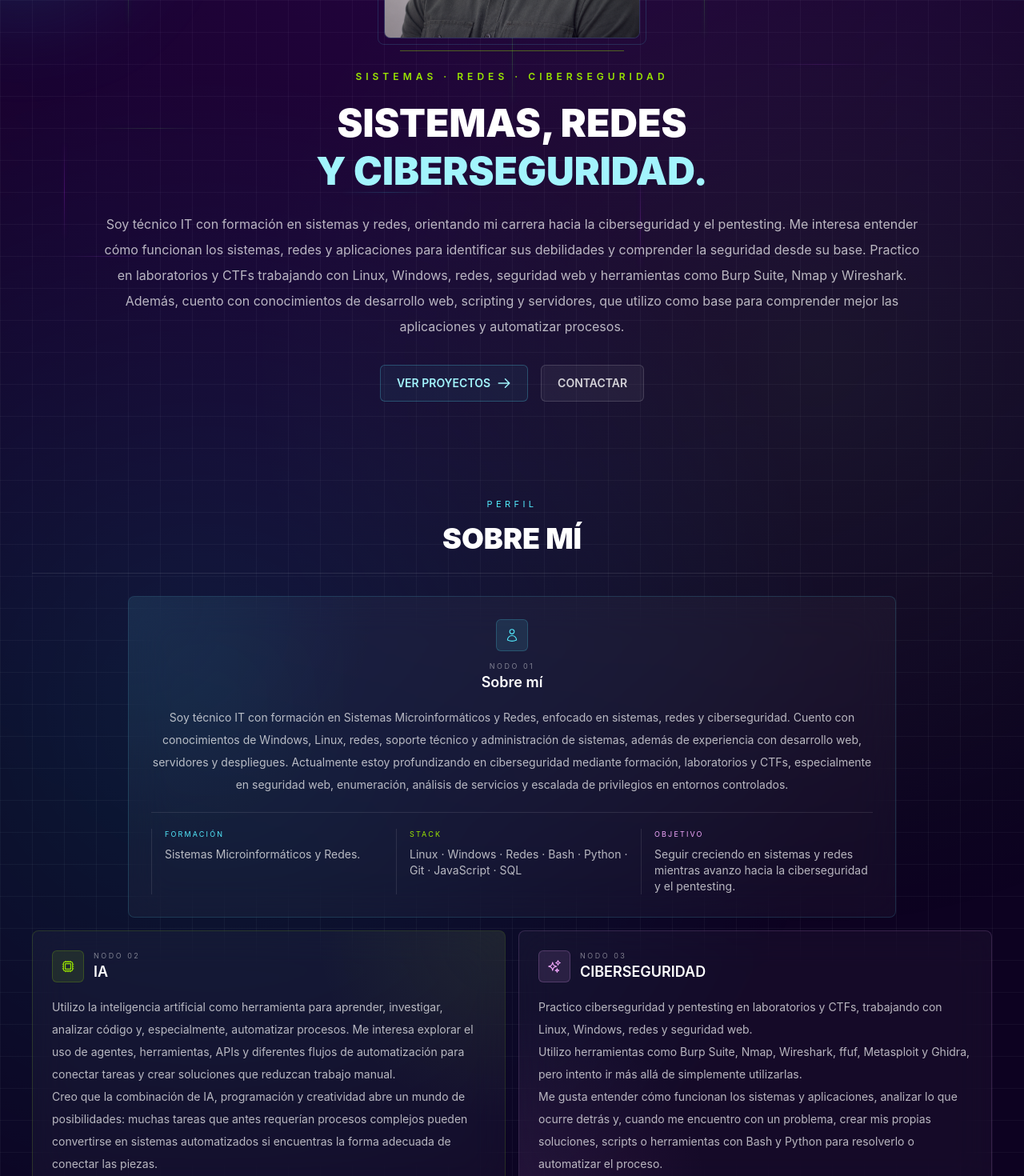
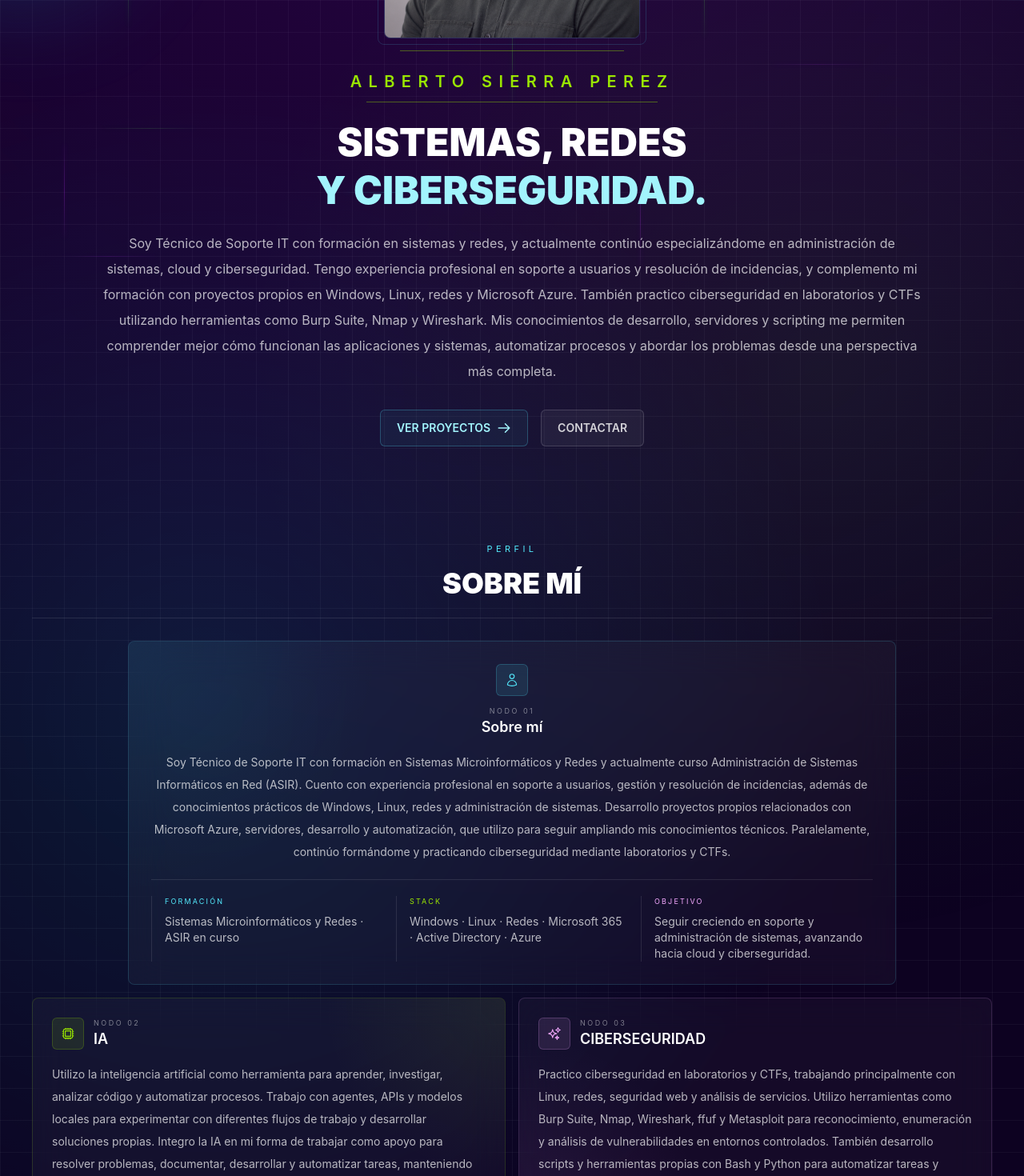
Before and after one commit to AlbertoSierraDev/Portafolios, a React (Vite) app in the folder client/: page / in a window 1280 px wide. Shown: the part 400-1870 px from the top of the page at 80% size. Built offline with nearby package versions, Linux system fonts and the light colour scheme; no server answers.

Commit message:
text_update

```diff
--- a/client/src/components/Home/AboutPanels.tsx
+++ b/client/src/components/Home/AboutPanels.tsx
@@ -33,21 +33,21 @@ export default function AboutPanels() {
                     Nodo 01
                   </p>
 
-                  <h3 className="text-lg font-semibold text-white">
-                    Sobre mí
-                  </h3>
+                  <h3 className="text-lg font-semibold text-white">Sobre mí</h3>
                 </div>
               </div>
 
               <p className="w-full text-center text-sm leading-7 text-white/70">
-                Soy técnico IT con formación en Sistemas Microinformáticos y
-                Redes, enfocado en sistemas, redes y ciberseguridad. Cuento con
-                conocimientos de Windows, Linux, redes, soporte técnico y
-                administración de sistemas, además de experiencia con desarrollo
-                web, servidores y despliegues. Actualmente estoy profundizando
-                en ciberseguridad mediante formación, laboratorios y CTFs,
-                especialmente en seguridad web, enumeración, análisis de
-                servicios y escalada de privilegios en entornos controlados.
+                Soy Técnico de Soporte IT con formación en Sistemas
+                Microinformáticos y Redes y actualmente curso Administración de
+                Sistemas Informáticos en Red (ASIR). Cuento con experiencia
+                profesional en soporte a usuarios, gestión y resolución de
+                incidencias, además de conocimientos prácticos de Windows,
+                Linux, redes y administración de sistemas. Desarrollo proyectos
+                propios relacionados con Microsoft Azure, servidores, desarrollo
+                y automatización, que utilizo para seguir ampliando mis
+                conocimientos técnicos. Paralelamente, continúo formándome y
+                practicando ciberseguridad mediante laboratorios y CTFs.
               </p>
 
               <div className="mt-5 grid gap-4 border-t border-white/10 pt-5 sm:grid-cols-3">
@@ -57,7 +57,7 @@ export default function AboutPanels() {
                   </p>
 
                   <p className="mt-2 text-[11px] leading-5 text-white/70 md:text-sm">
-                    Sistemas Microinformáticos y Redes.
+                    Sistemas Microinformáticos y Redes · ASIR en curso
                   </p>
                 </div>
 
@@ -67,8 +67,8 @@ export default function AboutPanels() {
                   </p>
 
                   <p className="mt-2 text-[11px] leading-5 text-white/70 md:text-sm">
-                    Linux · Windows · Redes · Bash · Python · Git · JavaScript ·
-                    SQL
+                    Windows · Linux · Redes · Microsoft 365 · Active Directory ·
+                    Azure
                   </p>
                 </div>
 
@@ -78,8 +78,8 @@ export default function AboutPanels() {
                   </p>
 
                   <p className="mt-2 text-[11px] leading-5 text-white/70 md:text-sm">
-                    Seguir creciendo en sistemas y redes mientras avanzo hacia
-                    la ciberseguridad y el pentesting.
+                    Seguir creciendo en soporte y administración de sistemas,
+                    avanzando hacia cloud y ciberseguridad.
                   </p>
                 </div>
               </div>
@@ -106,23 +106,19 @@ export default function AboutPanels() {
                     Nodo 02
                   </p>
 
-                  <h3 className="text-lg font-semibold text-white">
-                    IA
-                  </h3>
+                  <h3 className="text-lg font-semibold text-white">IA</h3>
                 </div>
               </div>
 
               <p className="text-sm leading-7 text-white/70">
                 Utilizo la inteligencia artificial como herramienta para
-                aprender, investigar, analizar código y, especialmente,
-                automatizar procesos. Me interesa explorar el uso de agentes,
-                herramientas, APIs y diferentes flujos de automatización para
-                conectar tareas y crear soluciones que reduzcan trabajo manual.{" "}
-                <br />
-                Creo que la combinación de IA, programación y creatividad abre
-                un mundo de posibilidades: muchas tareas que antes requerían
-                procesos complejos pueden convertirse en sistemas automatizados
-                si encuentras la forma adecuada de conectar las piezas.
+                aprender, investigar, analizar código y automatizar procesos.
+                Trabajo con agentes, APIs y modelos locales para experimentar
+                con diferentes flujos de trabajo y desarrollar soluciones
+                propias. Integro la IA en mi forma de trabajar como apoyo para
+                resolver problemas, documentar, desarrollar y automatizar
+                tareas, manteniendo siempre la revisión y el criterio técnico
+                sobre los resultados.
               </p>
             </div>
           </motion.article>
@@ -154,15 +150,14 @@ export default function AboutPanels() {
               </div>
 
               <p className="text-sm leading-7 text-white/70">
-                Practico ciberseguridad y pentesting en laboratorios y CTFs,
-                trabajando con Linux, Windows, redes y seguridad web. <br />
-                Utilizo herramientas como Burp Suite, Nmap, Wireshark, ffuf,
-                Metasploit y Ghidra, pero intento ir más allá de simplemente
-                utilizarlas. <br />
-                Me gusta entender cómo funcionan los sistemas y aplicaciones,
-                analizar lo que ocurre detrás y, cuando me encuentro con un
-                problema, crear mis propias soluciones, scripts o herramientas
-                con Bash y Python para resolverlo o automatizar el proceso.
+                Practico ciberseguridad en laboratorios y CTFs, trabajando
+                principalmente con Linux, redes, seguridad web y análisis de
+                servicios. Utilizo herramientas como Burp Suite, Nmap,
+                Wireshark, ffuf y Metasploit para reconocimiento, enumeración y
+                análisis de vulnerabilidades en entornos controlados. También
+                desarrollo scripts y herramientas propias con Bash y Python para
+                automatizar tareas y comprender mejor el funcionamiento interno
+                de sistemas y aplicaciones.
               </p>
             </div>
           </motion.article>
--- a/client/src/components/Home/HeroSection.tsx
+++ b/client/src/components/Home/HeroSection.tsx
@@ -37,8 +37,9 @@ export default function HeroSection() {
           transition={{ duration: 0.45, delay: 0.1, ease: "easeOut" }}
           className="mx-auto w-full max-w-6xl text-center"
         >
-          <p className="mb-3 text-[9px] font-semibold uppercase tracking-[0.22em] text-lime-400 sm:text-[10px] md:mb-5 md:text-xs md:tracking-[0.42em]">
-            SISTEMAS · REDES · CIBERSEGURIDAD
+          <p className="relative mx-auto mb-3 w-fit max-w-full pb-3 text-[9px] font-semibold uppercase tracking-[0.22em] text-lime-400 sm:text-[10px] md:mb-5 md:text-xl md:tracking-[0.42em]">
+            Alberto Sierra Perez
+            <span aria-hidden="true" className="absolute bottom-0 left-5 right-5 h-px bg-lime-400/40" />
           </p>
 
           <h1 className="mb-4 break-words text-3xl font-black uppercase leading-tight text-white sm:text-4xl md:mb-5 md:text-3xl lg:text-5xl">
@@ -48,15 +49,17 @@ export default function HeroSection() {
 
           <div className="mx-auto mb-6 max-w-5xl text-center md:mb-8">
             <p className="text-sm leading-7 text-white/70 lg:text-base lg:leading-8">
-              Soy técnico IT con formación en sistemas y redes, orientando mi
-              carrera hacia la ciberseguridad y el pentesting. Me interesa
-              entender cómo funcionan los sistemas, redes y aplicaciones para
-              identificar sus debilidades y comprender la seguridad desde su
-              base. Practico en laboratorios y CTFs trabajando con Linux,
-              Windows, redes, seguridad web y herramientas como Burp Suite, Nmap
-              y Wireshark. Además, cuento con conocimientos de desarrollo web,
-              scripting y servidores, que utilizo como base para comprender
-              mejor las aplicaciones y automatizar procesos.
+              Soy Técnico de Soporte IT con formación en sistemas y redes, y
+              actualmente continúo especializándome en administración de
+              sistemas, cloud y ciberseguridad. Tengo experiencia profesional en
+              soporte a usuarios y resolución de incidencias, y complemento mi
+              formación con proyectos propios en Windows, Linux, redes y
+              Microsoft Azure. También practico ciberseguridad en laboratorios y
+              CTFs utilizando herramientas como Burp Suite, Nmap y Wireshark.
+              Mis conocimientos de desarrollo, servidores y scripting me
+              permiten comprender mejor cómo funcionan las aplicaciones y
+              sistemas, automatizar procesos y abordar los problemas desde una
+              perspectiva más completa.
             </p>
           </div>
 
--- a/client/src/components/Home/SkillsSection.tsx
+++ b/client/src/components/Home/SkillsSection.tsx
@@ -4,7 +4,6 @@ import {
   FaNodeJs,
   FaJs,
   FaLinux,
-  FaGitAlt,
   FaWindows,
   FaNetworkWired,
   FaTerminal,
@@ -12,17 +11,16 @@ import {
   FaHeadset,
   FaDocker,
   FaCode,
-  FaKey,
-  FaClipboardList,
   FaBrain,
   FaShieldAlt,
   FaPython,
+  FaCloud,
+  FaHdd,
 } from "react-icons/fa";
 
 import {
   SiExpress,
   SiMysql,
-  SiPostgresql,
   SiGithub,
   SiNginx,
   SiBurpsuite,
@@ -33,26 +31,37 @@ import SectionHeader from "../SectionHeader";
 
 export default function SkillsSection() {
   const reducedMotion = useReducedMotion();
-  const cybersecurity = [
-    { name: "Burp Suite", icon: SiBurpsuite },
-    { name: "Nmap", icon: FaNetworkWired },
-    { name: "Wireshark", icon: SiWireshark },
-    { name: "Metasploit", icon: FaTerminal },
-    { name: "Ghidra", icon: FaCode },
-    { name: "Kali Linux", icon: FaLinux },
-    { name: "Bash", icon: FaTerminal },
-    { name: "Python", icon: FaPython },
-  ];
-
   const systems = [
     { name: "Windows", icon: FaWindows },
     { name: "Linux", icon: FaLinux },
+    { name: "Microsoft 365", icon: FaCloud },
+    { name: "Active Directory", icon: FaServer },
     { name: "Redes", icon: FaNetworkWired },
-    { name: "Active Directory", icon: FaServer },
+    { name: "Soporte IT", icon: FaHeadset },
+    { name: "PowerShell", icon: FaTerminal },
     { name: "SSH", icon: FaTerminal },
+  ];
+
+  const cloud = [
+    { name: "Microsoft Azure", icon: FaCloud },
     { name: "Nginx", icon: SiNginx },
+    { name: "Docker", icon: FaDocker },
     { name: "VPS", icon: FaServer },
-    { name: "Soporte IT", icon: FaHeadset },
+    { name: "DNS", icon: FaNetworkWired },
+    { name: "VirtualBox", icon: FaHdd },
+    { name: "GitHub Actions / CI/CD", icon: SiGithub },
+    { name: "Servidores Linux", icon: FaLinux },
+  ];
+
+  const cybersecurity = [
+    { name: "Kali Linux", icon: FaLinux },
+    { name: "Nmap", icon: FaNetworkWired },
+    { name: "Wireshark", icon: SiWireshark },
+    { name: "Burp Suite", icon: SiBurpsuite },
+    { name: "Metasploit", icon: FaTerminal },
+    { name: "Bash", icon: FaTerminal },
+    { name: "Python", icon: FaPython },
+    { name: "Seguridad web", icon: FaShieldAlt },
   ];
 
   const development = [
@@ -62,27 +71,15 @@ export default function SkillsSection() {
     { name: "Express", icon: SiExpress },
     { name: "APIs REST", icon: FaCode },
     { name: "MySQL", icon: SiMysql },
-    { name: "PostgreSQL", icon: SiPostgresql },
-    { name: "JWT", icon: FaKey },
+    { name: "Git / GitHub", icon: SiGithub },
+    { name: "IA aplicada", icon: FaBrain },
   ];
 
-  const tools = [
-    { name: "Git", icon: FaGitAlt },
-    { name: "GitHub", icon: SiGithub },
-    { name: "Docker", icon: FaDocker },
-    { name: "Terminal", icon: FaTerminal },
-    { name: "IA aplicada", icon: FaBrain },
-    { name: "Automatización", icon: FaCode },
-    { name: "Logs", icon: FaClipboardList },
-    { name: "Scripting", icon: FaTerminal },
-  ];
-
-
   const categories = [
-    { title: "Ciberseguridad", label: "Seguridad ofensiva", icon: FaShieldAlt, skills: cybersecurity, accent: "text-cyan-300", border: "border-cyan-300/15" },
-    { title: "Sistemas y Redes", label: "Infraestructura", icon: FaServer, skills: systems, accent: "text-lime-400", border: "border-lime-400/15" },
-    { title: "Desarrollo y Backend", label: "Desarrollo complementario", icon: FaCode, skills: development, accent: "text-cyan-300", border: "border-cyan-300/15" },
-    { title: "Tools y Automatización", label: "Herramientas y productividad", icon: FaBrain, skills: tools, accent: "text-fuchsia-300", border: "border-fuchsia-300/15" },
+    { title: "Sistemas y Soporte IT", label: "Soporte e infraestructura", icon: FaHeadset, skills: systems, accent: "text-lime-400", border: "border-lime-400/15" },
+    { title: "Cloud e Infraestructura", label: "Cloud y despliegue", icon: FaCloud, skills: cloud, accent: "text-cyan-300", border: "border-cyan-300/15" },
+    { title: "Ciberseguridad", label: "Seguridad informática", icon: FaShieldAlt, skills: cybersecurity, accent: "text-cyan-300", border: "border-cyan-300/15" },
+    { title: "Desarrollo y Automatización", label: "Desarrollo complementario", icon: FaCode, skills: development, accent: "text-fuchsia-300", border: "border-fuchsia-300/15" },
   ];
 
   return (
```
